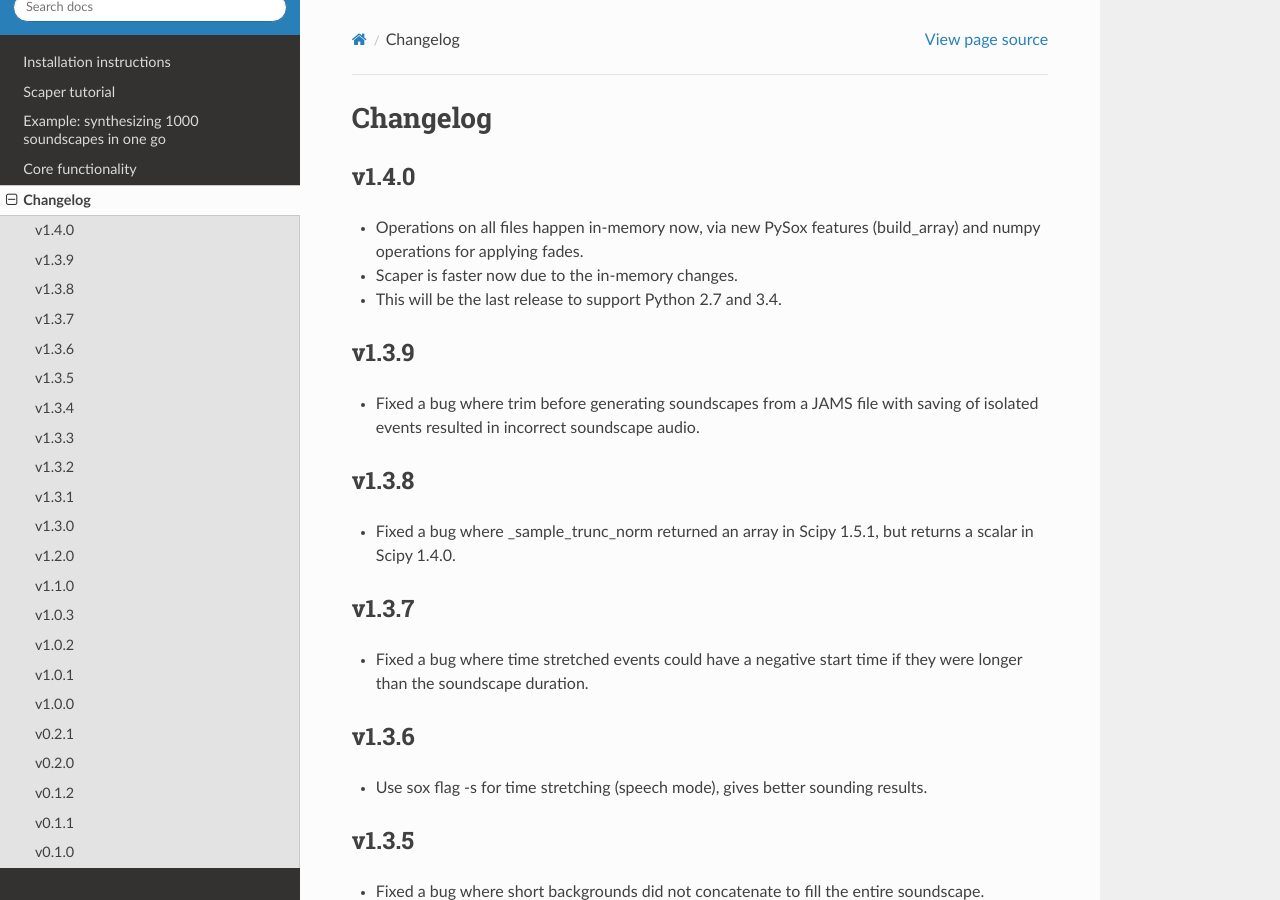
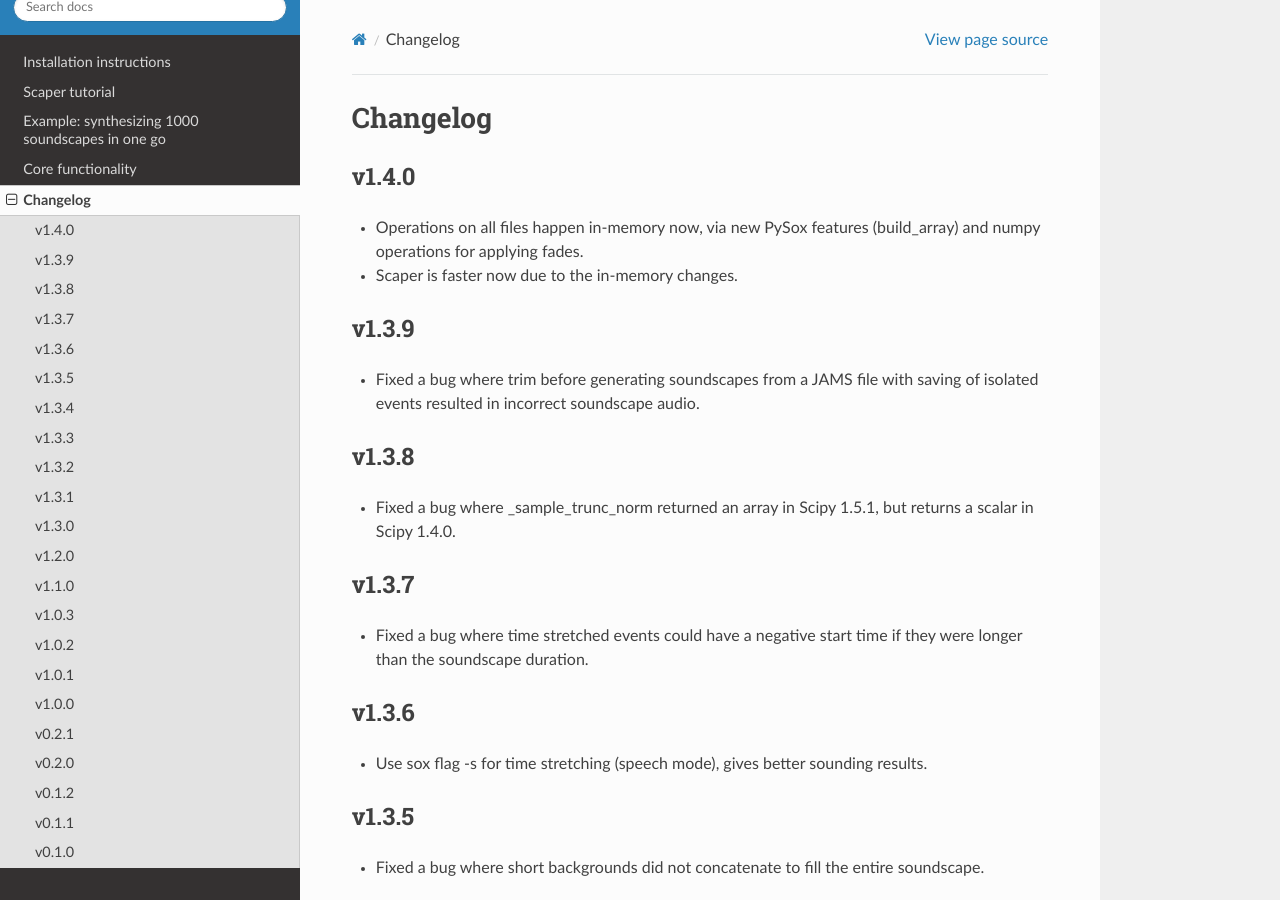
Before and after one commit to justinsalamon/scaper, a Sphinx documentation site: the page built from docs/changes.rst, in a window 1280 px wide and 900 px high. Built offline with Sphinx 7.4.7 and the Read the Docs theme 2.0.0, drawn with Linux system fonts in a browser that asks for light colours.

Commit message:
Updating changelog again.

```diff
--- a/docs/changes.rst
+++ b/docs/changes.rst
@@ -6,7 +6,6 @@ v1.4.0
 ~~~~~~
 - Operations on all files happen in-memory now, via new PySox features (build_array) and numpy operations for applying fades.
 - Scaper is faster now due to the in-memory changes.
-- This will be the last release to support Python 2.7 and 3.4.
 
 v1.3.9
 ~~~~~~
```
